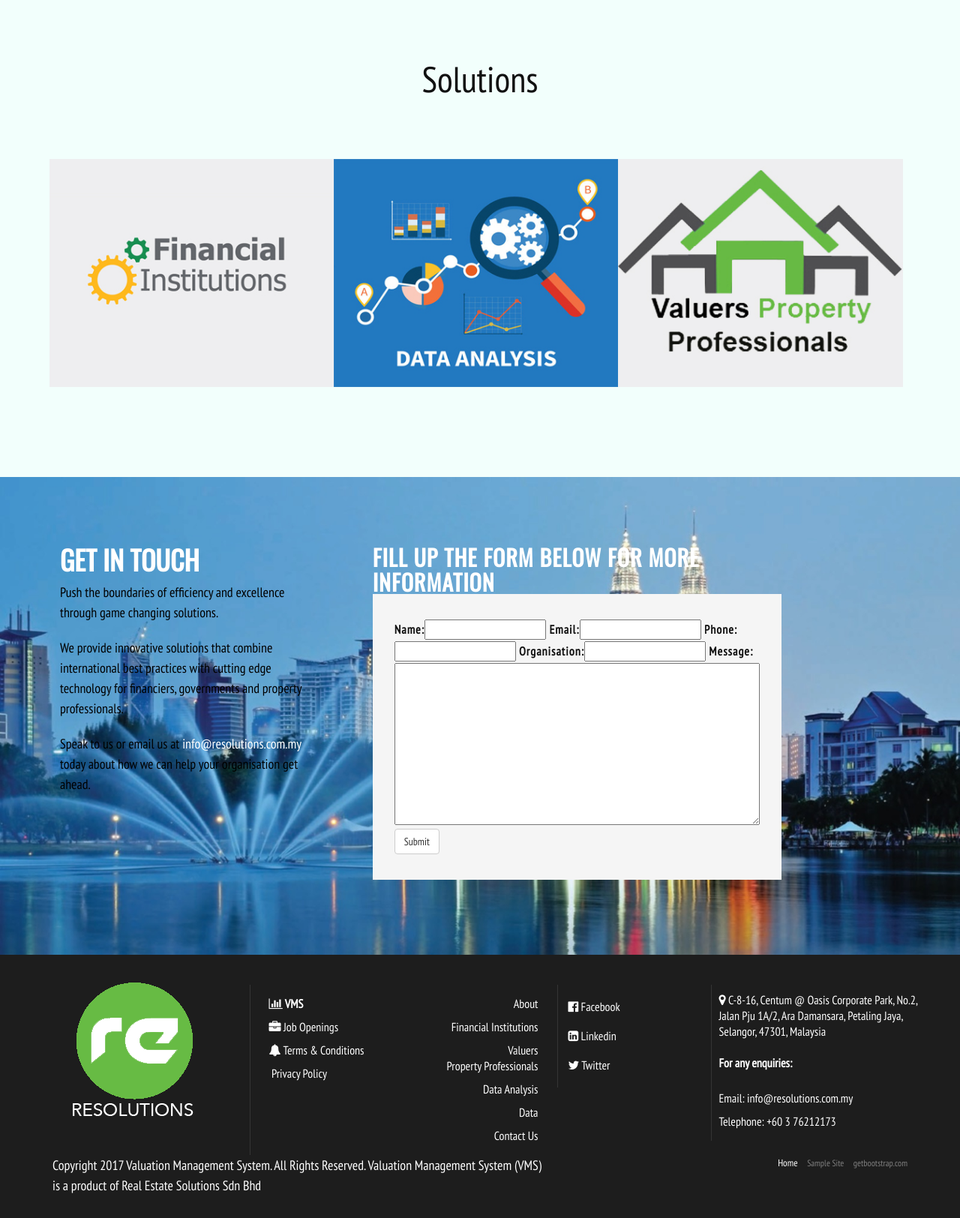
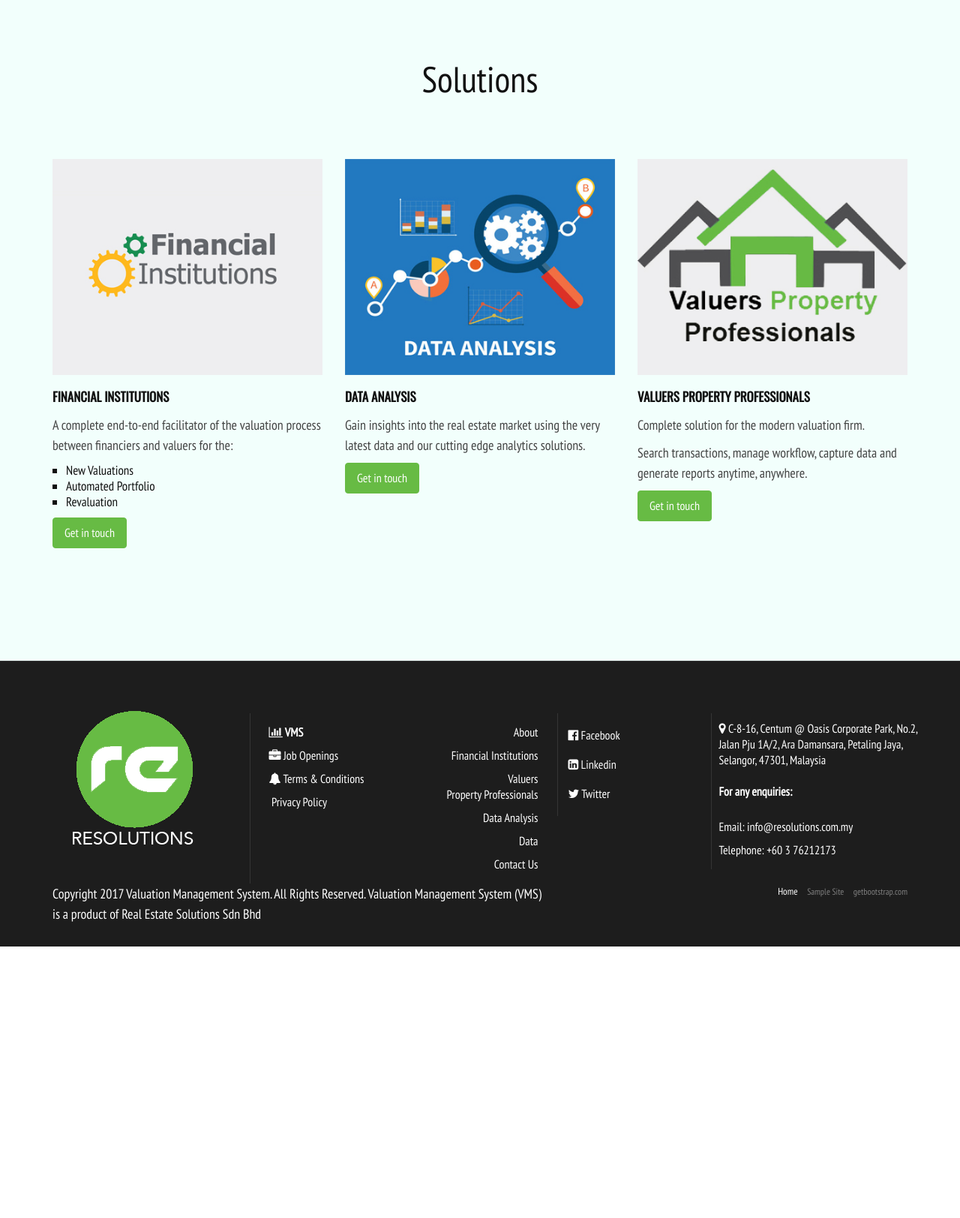
Before and after one commit to Adelalmaleh1/resolutions, a Django app: page / in a window 1280 px wide. Shown: the part 4116-5740 px from the top of the page at 75% size. After the commit the page ends 5378 px from the top, so only its background shows below. Run offline with Django 3.2, Linux system fonts and the light colour scheme; some libraries are stand-ins or nearby versions.

Commit message:
Changed the Solutions section style in home.html

```diff
--- a/re_website/static/css/style.css
+++ b/re_website/static/css/style.css
@@ -2422,7 +2422,25 @@
     line-height: 1.5em;
 }
 
-
+.section-container-spacer {
+    margin-bottom:30px
+}
+.section-container-spacer h2{
+    color: #111;
+    padding-top: 20px;
+    font-weight: 400;
+    margin: 0 0 14px;
+    text-transform: uppercase;
+    font-size: 17px;
+    font-weight: 600;
+}
+.section-container-spacer ul{
+    margin-left: 5%;
+    padding-bottom: 10px;
+    list-style-type: square;
+    font-size: 20px;
+    font-size: 17px;
+}
 /*------------------------
  10. Blog pages
 --------------------------*/
--- a/re_website/templates/home.html
+++ b/re_website/templates/home.html
@@ -338,9 +338,44 @@
         </div>
     </section>
     <!-- End Team Member Section -->
+    <section id="portfolio" class="portfolio-section-1">
+        <div class="container">
+            <div class="row">
+                <div class="section-title text-center wow fadeInDown" data-wow-duration="2s" data-wow-delay="50ms">
+                    <h2>Solutions</h2>
+                </div>
 
+                <div class="col-xs-12 col-md-4 section-container-spacer">
+                    <img src="{% static 'images/portfolio/img1.jpg' %}" class="img-responsive" alt="" />
+                    <h2>Financial Institutions</h2>
+                    <p>A complete end-to-end facilitator of the valuation process between financiers and valuers for the:</p>
+                    <ul>
+                        <li></i>New Valuations</li>
+                        <li></i>Automated Portfolio</li>
+                        <li></i>Revaluation</li>
+                    </ul>
+                    <a href="{% url 'financial' %}" class="btn btn-primary" title=""> Get in touch</a>
+                </div>
 
-        <!-- Start Portfolio Section -->
+                <div class="col-xs-12 col-md-4 section-container-spacer">
+                    <img src="{% static 'images/portfolio/img3.jpg' %}" class="img-responsive" alt="" />
+                    <h2>Data Analysis</h2>
+                    <p>Gain insights into the real estate market using the very latest data and our cutting edge analytics solutions. </p>
+                    <a href="{% url 'analysis' %}" class="btn btn-primary" title=""> Get in touch</a>
+                </div>
+
+                <div class="col-xs-12 col-md-4 section-container-spacer">
+                        <img src="{% static 'images/portfolio/img2.jpg' %}" class="img-responsive" alt="" />
+                    <h2>Valuers Property Professionals</h2>
+                    <p>Complete solution for the modern valuation firm.</p>
+                    <p>Search transactions, manage workflow, capture data and generate reports anytime, anywhere.</p>
+                    <a href="{% url 'valuer' %}" class="btn btn-primary" title=""> Get in touch</a>
+                </div>
+
+            </div>
+        </div>
+    </section>
+        {% comment %} <!-- Start Portfolio Section -->
         <section id="portfolio" class="portfolio-section-1">
             <div class="container">
                 <div class="row">
@@ -401,10 +436,10 @@
                     </div>
                 </div>
             </div>
-        </section>
+        </section> {% endcomment %}
         <!-- End Portfolio Section -->
 
-        <div id="contacts" class="section text-center col-xs-12">
+        {% comment %} <div id="contacts" class="section text-center col-xs-12">
             <div class="col-xs-12 col-sm-4">
                 <br><br><br>
                 <div class="contact_help">
@@ -444,10 +479,10 @@
                 </div>
             </div>
         </div>
-
+         {% endcomment %}
 
         <!-- End Testimonial Section -->
-        <div class="footer-bs text-center col-xs-12" data-anchor="solutions">
+        <div class="footer-bs text-center col-xs-12">
             <div class="">
                 <div class="row">
                     <div class="col-md-3 footer-brand">
--- a/re_website/templates/layout.html
+++ b/re_website/templates/layout.html
@@ -66,7 +66,7 @@
                         <a href="{% url 'home' %}">Home</a>
                     </li>
                     <li>
-                        <a href="#about">About Us</a>
+                        <a href="{% url 'home' %}#about">About Us</a>
                     </li>
                     <li>
                         <a href="#portfolio">Products</a>
```
